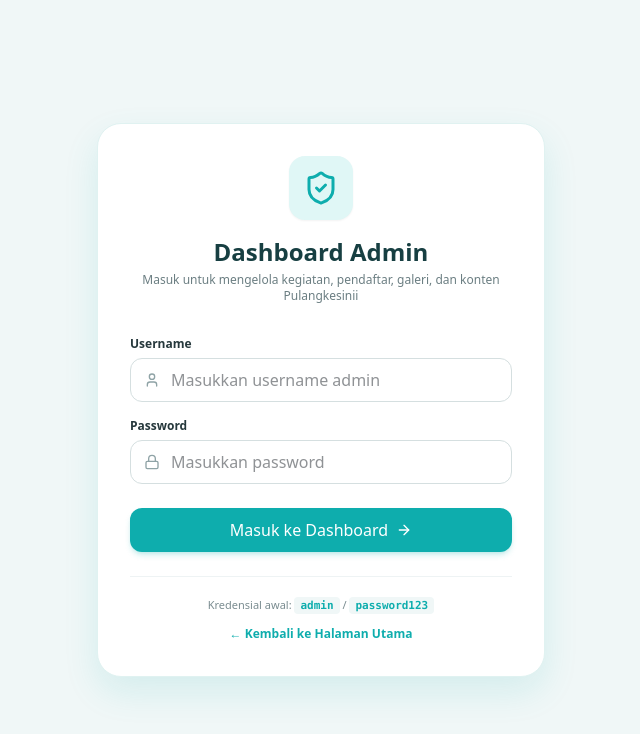
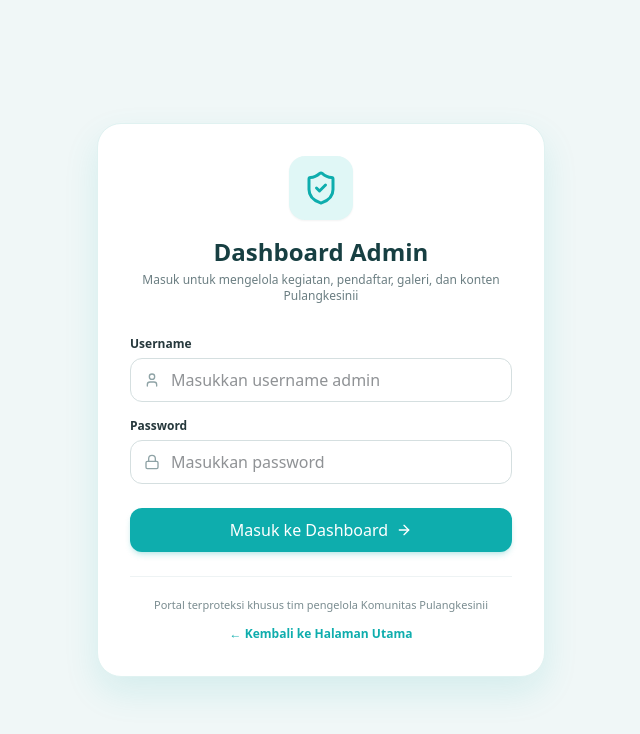
Before and after one commit to solivatestudio/pulangkesinii, a React (Vite) app: page /admin/login in a window 1280 px wide. Shown: the top 734 px of the page, without its empty margins (319-959 px from the left). Built offline with nearby package versions, Linux system fonts and the light colour scheme; no server answers; a web font is replaced by a local one; what @uploadthing/react would draw is missing.

Commit message:
sec(admin): remove plain text credentials from login page
Remove exposed admin credentials helper text from AdminLogin UI

Co-authored-by: hmad28 <email1.hammad@gmail.com>

```diff
--- a/src/admin/AdminLogin.tsx
+++ b/src/admin/AdminLogin.tsx
@@ -110,7 +110,7 @@ export const AdminLogin: React.FC<AdminLoginProps> = ({ onLoginSuccess }) => {
 
         <div className="mt-6 pt-5 border-t border-[#EEF3F4] text-center">
           <p className="text-[11px] text-[#7A8C90]">
-            Kredensial awal: <code className="bg-[#F0F7F7] px-1.5 py-0.5 rounded text-[#0EADAD] font-semibold">admin</code> / <code className="bg-[#F0F7F7] px-1.5 py-0.5 rounded text-[#0EADAD] font-semibold">password123</code>
+            Portal terproteksi khusus tim pengelola Komunitas Pulangkesinii
           </p>
           <a
             href="/"
```
